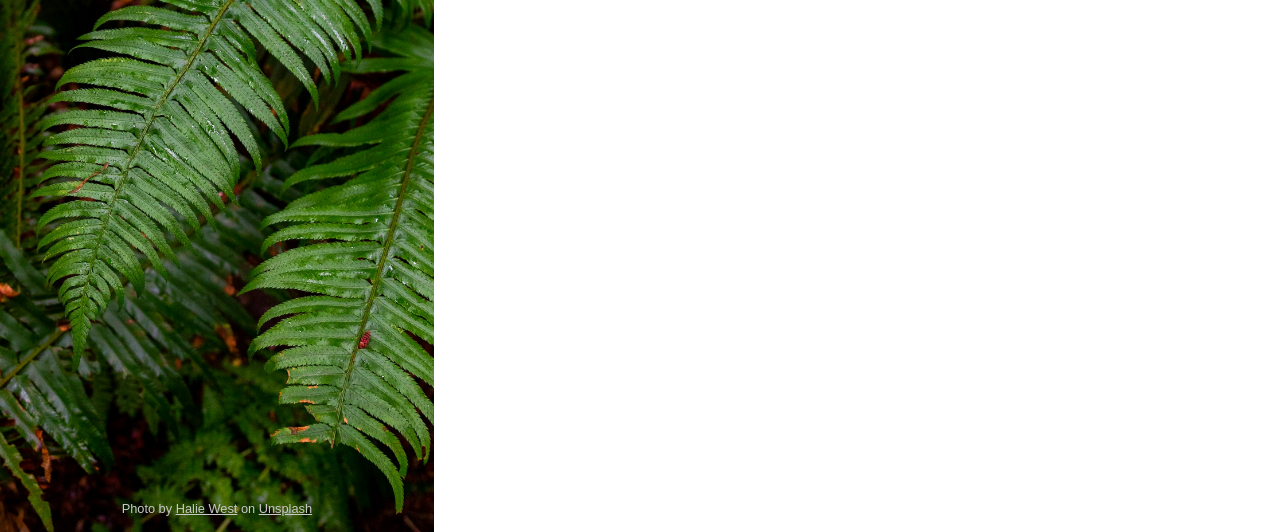
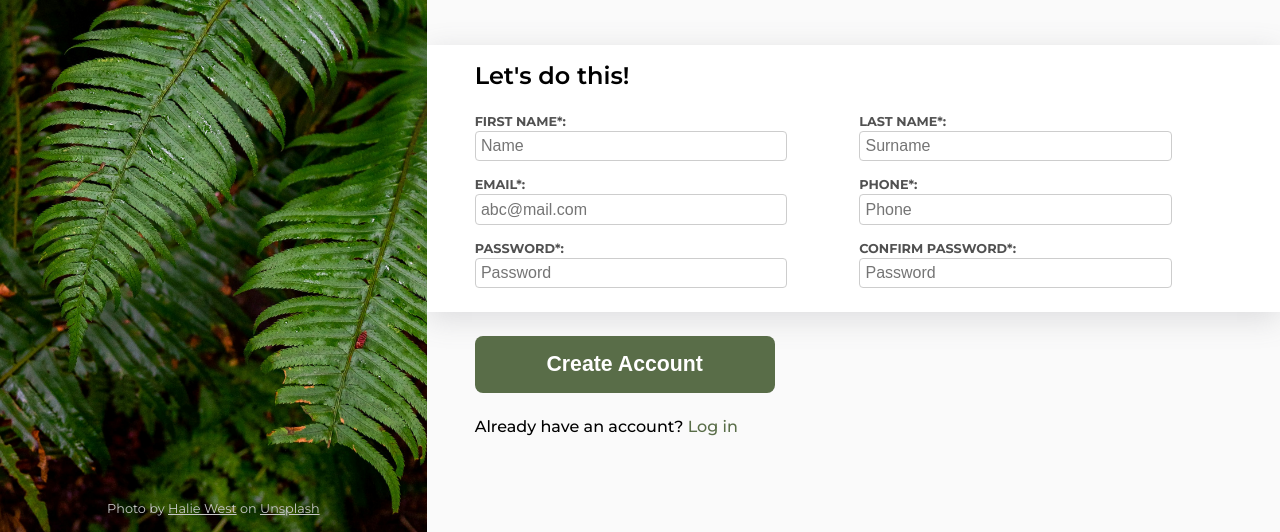
Before and after one commit to A-Shushi/odin-signup, a plain HTML site: page index.html in a window 1280 px wide. Shown: the part 268-800 px from the top of the page. Drawn offline with Linux system fonts and the light colour scheme.

Commit message:
Style the sign up area + clean up HTML and CSS

```diff
--- a/index.html
+++ b/index.html
@@ -6,6 +6,10 @@
           content="width=device-width, user-scalable=no, initial-scale=1.0, maximum-scale=1.0, minimum-scale=1.0">
     <meta http-equiv="X-UA-Compatible" content="ie=edge">
     <link rel="stylesheet" href="styles.css">
+    <link rel="preconnect" href="https://fonts.googleapis.com">
+    <link rel="preconnect" href="https://fonts.gstatic.com" crossorigin>
+    <link href="https://fonts.googleapis.com/css2?family=Montserrat:ital,wght@0,100..900;1,100..900&display=swap"
+          rel="stylesheet">
     <title>Sing-Up</title>
 </head>
 <body>
@@ -25,43 +29,46 @@
                 something like this in your life to help you realize your deepest
                 dreams.</p>
             <p class="title">Sign up now to get started.</p>
-            <p class="title cta">You know you want to.</p>
+            <p class="title cta">You <span>know</span> you want to.</p>
             <div class="form-container">
                 <p class="form-title">Let's do this!</p>
                 <form action="#" method="#" id="signup-form">
                     <div class="input-field">
-                        <label for="fname">First Name*:</label>
+                        <label for="fname">FIRST NAME*:</label>
                         <input type="text" id="fname" name="first-name"
-                               pattern="^[^0-9]+$" required>
+                               pattern="^[^0-9]+$" placeholder="Name" required>
                     </div>
                     <div class="input-field">
-                        <label for="lname">Last Name*:</label>
+                        <label for="lname">LAST NAME*:</label>
                         <input type="text" id="lname" name="last-name" pattern="^[^0-9]+$"
+                               placeholder="Surname" required>
+                    </div>
+                    <div class="input-field">
+                        <label for="email">EMAIL*:</label>
+                        <input type="email" id="email" name="email"
+                               placeholder="abc@mail.com"
                                required>
                     </div>
                     <div class="input-field">
-                        <label for="email">Email*:</label>
-                        <input type="email" id="email" name="email" required>
+                        <label for="phone-number">PHONE*:</label>
+                        <input type="tel" id="phone-number" name="phone-number"
+                               placeholder="Phone" required>
                     </div>
                     <div class="input-field">
-                        <label for="phone-number">Phone*:</label>
-                        <input type="tel" id="phone-number" name="phone-number" required>
+                        <label for="password">PASSWORD*:</label>
+                        <input type="password" id="password" name="password" minlength="8"
+                               placeholder="Password" required>
                     </div>
                     <div class="input-field">
-                        <label for="password">Password*:</label>
-                        <input type="password" id="password" name="password" minlength="8"
-                               required>
-                    </div>
-                    <div class="input-field">
-                        <label for="confirm-password">Confirm Password*:</label>
+                        <label for="confirm-password">CONFIRM PASSWORD*:</label>
                         <input type="password" id="confirm-password"
                                name="confirm-password" minlength="8"
-                               required>
+                               placeholder="Password" required>
                     </div>
                 </form>
             </div>
             <button form="signup-form">Create Account</button>
-            <p class="sign-in">Already have an account? <a href="">Log in</a></p>
+            <p class="sign-in">Already have an account? <a href="#">Log in</a></p>
         </div>
     </div>
 </body>
--- a/styles.css
+++ b/styles.css
@@ -6,7 +6,8 @@
 }
 
 :root {
-    --logo-text-size: 96px;
+    --logo-text-size: 6rem;
+    --title-text-size: 1.5rem;
     --img-credit-font-color: #c8c8c8;
 }
 
@@ -18,17 +19,17 @@
 .page-container {
     height: 100vh;
     display: flex;
-    font-family: Arial, sans-serif;
+    font-family: Montserrat, sans-serif;
 }
 
 .left-container {
     background: center url("img/halie-west-25xggax4bSA-unsplash.jpg");
     background-size: cover;
-    width: 35%;
     display: flex;
     flex-direction: column;
     color: white;
     min-width: 350px;
+    flex: 1;
 }
 
 .logo-container {
@@ -61,3 +62,119 @@
 .img-credits > a:visited {
     color: var(--img-credit-font-color);
 }
+
+.img-credits > a:hover {
+    color: white;
+}
+
+.right-container {
+    display: flex;
+    flex-direction: column;
+    justify-content: center;
+    flex: 2;
+    background: rgb(250, 250, 250);
+}
+
+.right-container > * {
+    padding: 0 6rem 0 3rem;
+}
+
+.title,
+.form-title {
+    font-size: var(--title-text-size);
+    font-weight: 600;
+}
+
+.cta {
+    margin-top: var(--title-text-size);
+    margin-bottom: calc(var(--title-text-size) * 2);
+}
+
+.cta > span {
+    font-style: italic;
+}
+
+.form-container {
+    background: white;
+    box-shadow: rgba(100, 100, 111, 0.2) 0px 7px 29px 0px;
+    /*box-shadow: rgba(0, 0, 0, 0.19) 0px 10px 20px, rgba(0, 0, 0, 0.23) 0px 6px 6px;*/
+}
+
+.form-title {
+    margin-top: 1rem;
+}
+
+#signup-form {
+    margin: 1.5rem 0;
+    display: flex;
+    flex-wrap: wrap;
+    column-gap: 4.5rem;
+    row-gap: 1rem;
+}
+
+label {
+    display: block;
+    font-size: 0.8rem;
+    font-weight: bold;
+    color: #515151;
+    margin-bottom: 2px;
+}
+
+input {
+    width: 300px;
+    font-size: 1rem;
+    padding: 0.33rem;
+    border-radius: 4px;
+}
+
+input:focus {
+    box-shadow: rgba(0, 0, 0, 0.24) 0px 3px 8px;
+    border: 1px solid blue;
+    outline: none;
+}
+
+input:valid {
+    border: 1px solid green;
+}
+
+input:invalid {
+    border: 1px solid red;
+}
+
+input:placeholder-shown {
+    border: 1px solid #cdcdcd;
+}
+
+.right-container > button {
+    width: 300px;
+    padding: 1rem 0.5rem;
+    margin: 1.5rem 6rem 1.5rem 3rem;
+    border-radius: 8px;
+    border: none;
+    background: #596d48;
+    color: white;
+    font-weight: bold;
+    font-size: 1.33rem;
+}
+
+.right-container > button:hover,
+.right-container > button:focus {
+    background: #789360;
+}
+
+.right-container > button:active {
+    box-shadow: rgba(50, 50, 93, 0.25) 0px 30px 60px -12px inset, rgba(0, 0, 0, 0.3) 0px 18px 36px -18px inset;
+}
+
+.sign-in {
+    font-weight: 500;
+}
+
+.sign-in > a {
+    text-decoration: none;
+    color: #596d48;
+}
+
+.sign-in > a:hover {
+    color: #789360;
+}
```
